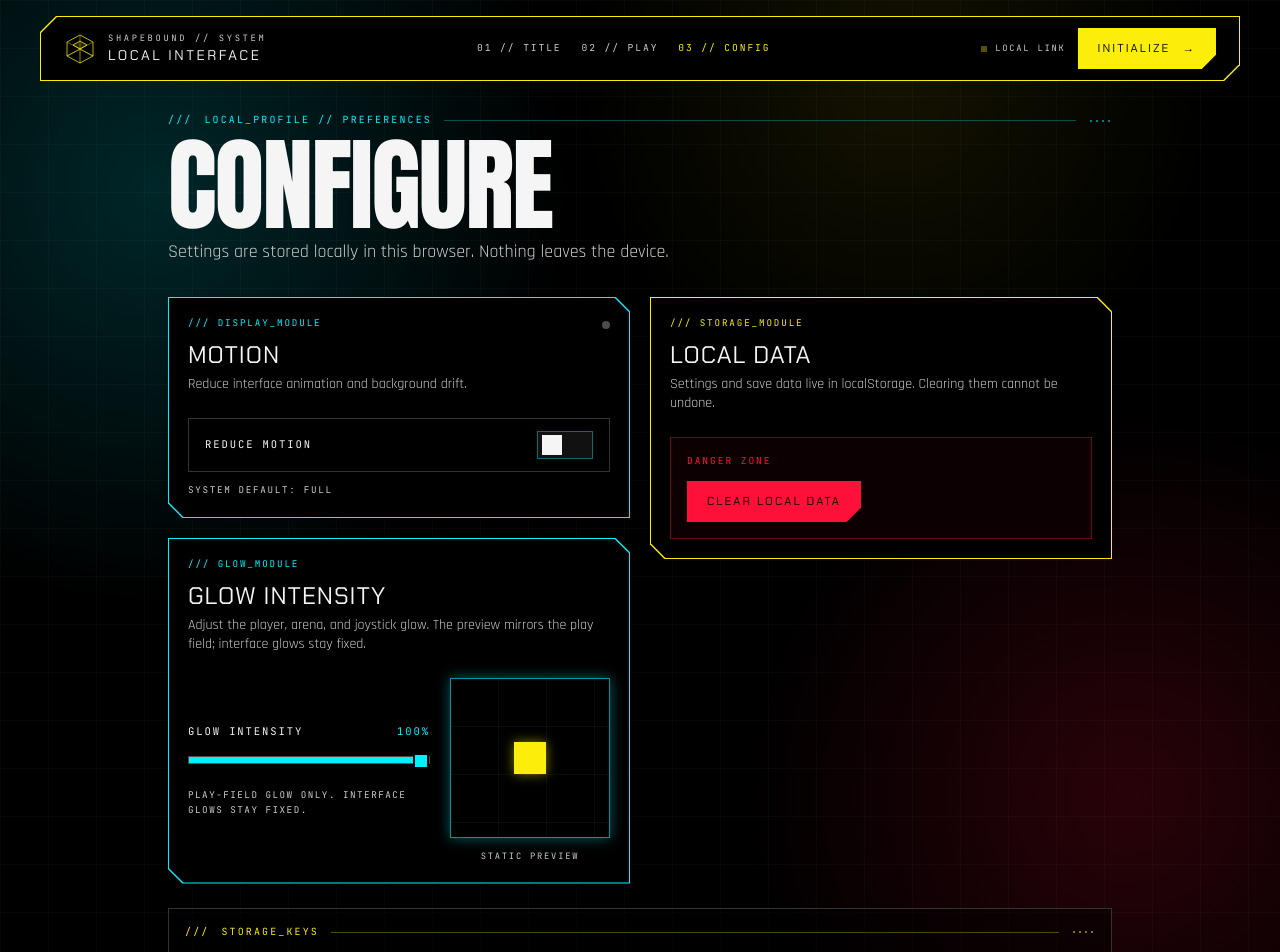
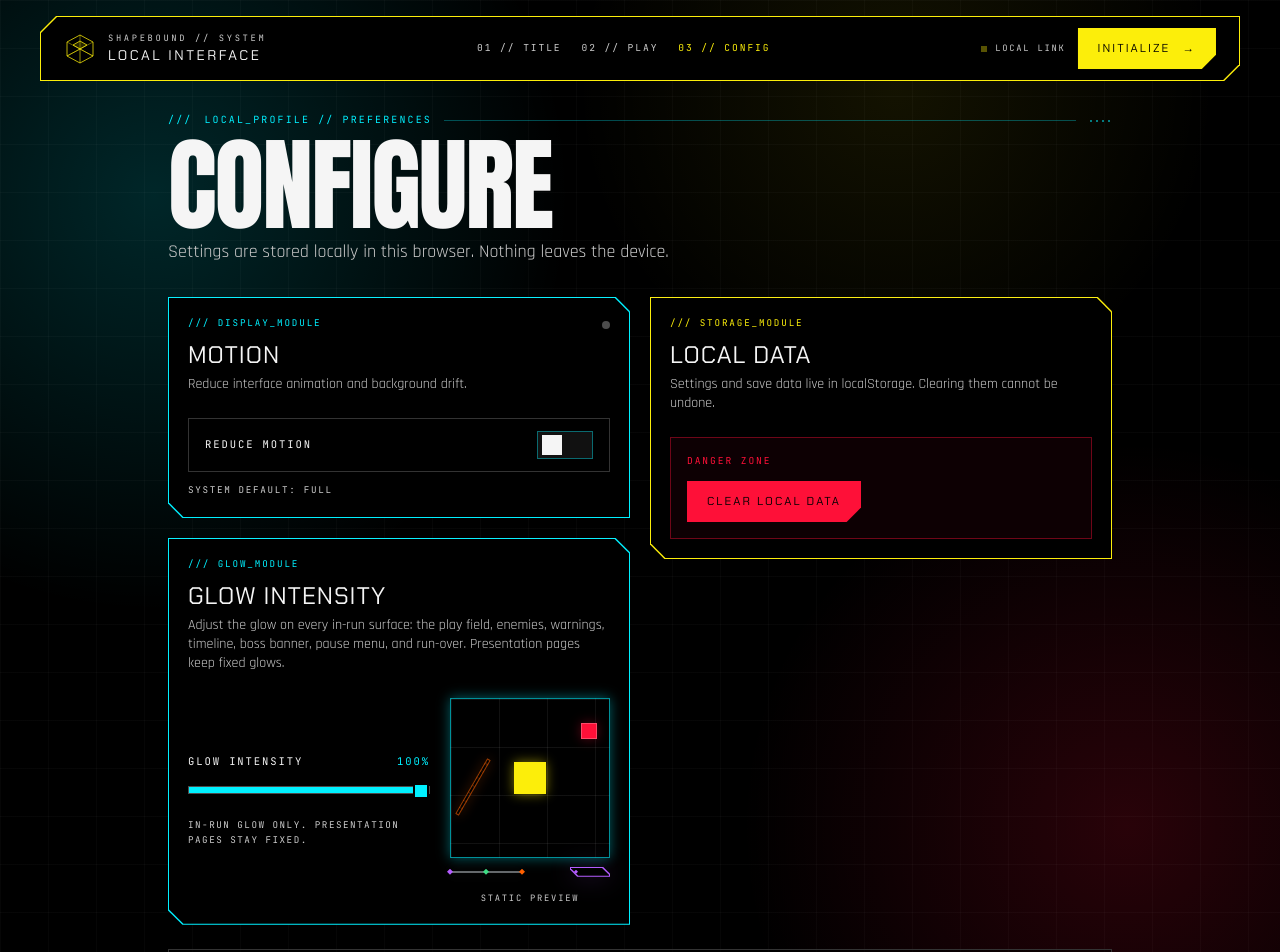
Before and after one commit to itshinmo/react-shapebound, a React (Vite) app: page /settings in a window 1280 px wide. Shown: the top 952 px of the page. Built offline with nearby package versions, Linux system fonts and the light colour scheme.

Commit message:
feat(settings): promote glow preview and update in-run copy

```diff
--- a/src/features/settings/glow-preview.tsx
+++ /dev/null
@@ -1,35 +0,0 @@
-import { PLAYER_BASE_STATS, PLAYER_CONTAINER_SIZE } from '@/game/player';
-
-import type { CSSProperties } from 'react';
-
-const PREVIEW_SCALE = 0.5;
-const PREVIEW_CONTAINER_SIZE = PLAYER_CONTAINER_SIZE * PREVIEW_SCALE;
-const PREVIEW_PLAYER_SIZE = PLAYER_BASE_STATS.size * PREVIEW_SCALE;
-
-interface GlowPreviewProps {
-  readonly intensity: number;
-}
-
-export function GlowPreview({ intensity }: GlowPreviewProps) {
-  return (
-    <div
-      aria-hidden="true"
-      className="pointer-events-none relative mx-auto [--glow-scale:0.5]"
-      style={
-        {
-          width: PREVIEW_CONTAINER_SIZE,
-          height: PREVIEW_CONTAINER_SIZE,
-          '--glow-intensity': String(intensity),
-        } as CSSProperties
-      }
-    >
-      <div className="absolute inset-0 bg-void bg-grid opacity-60" />
-      <div className="relative flex h-full w-full items-center justify-center border border-cyan/60 glow-arena">
-        <div
-          className="bg-acid glow-player"
-          style={{ width: PREVIEW_PLAYER_SIZE, height: PREVIEW_PLAYER_SIZE }}
-        />
-      </div>
-    </div>
-  );
-}
--- a/src/features/settings/settings-screen.tsx
+++ b/src/features/settings/settings-screen.tsx
@@ -2,10 +2,10 @@ import { useState } from 'react';
 
 import { cx } from '@/shared/lib/cx';
 import { Button } from '@/shared/ui/button';
+import { GlowPreview } from '@/shared/ui/glow-preview';
 import { Panel } from '@/shared/ui/panel';
 import { SectionLabel } from '@/shared/ui/section-label';
 
-import { GlowPreview } from './glow-preview';
 import { useSettings } from './settings-context';
 import {
   GLOW_INTENSITY_MAX,
@@ -109,8 +109,9 @@ export function SettingsScreen() {
                 Glow intensity
               </h2>
               <p className="mt-1 font-body text-sm leading-snug text-muted">
-                Adjust the player, arena, and joystick glow. The preview mirrors the play field;
-                interface glows stay fixed.
+                Adjust the glow on every in-run surface: the play field, enemies, warnings,
+                timeline, boss banner, pause menu, and run-over. Presentation pages keep fixed
+                glows.
               </p>
 
               <div className="mt-6 grid gap-5 sm:grid-cols-[minmax(0,1fr)_10rem] sm:items-center">
@@ -148,7 +149,7 @@ export function SettingsScreen() {
                     id="glow-intensity-help"
                     className="mt-3 font-mono text-[0.58rem] leading-relaxed tracking-[0.16em] text-muted uppercase"
                   >
-                    PLAY-FIELD GLOW ONLY. INTERFACE GLOWS STAY FIXED.
+                    IN-RUN GLOW ONLY. PRESENTATION PAGES STAY FIXED.
                   </p>
                 </div>
 
--- /dev/null
+++ b/src/shared/ui/glow-preview.tsx
@@ -0,0 +1,87 @@
+import { cx } from '@/shared/lib/cx';
+
+import type { CSSProperties } from 'react';
+
+const PREVIEW_ARENA_SIZE = 160;
+const PREVIEW_PLAYER_SIZE = 32;
+const PREVIEW_TIMELINE_WIDTH = 72;
+const PREVIEW_BOSS_WIDTH = 40;
+
+const TRACK_NODES: readonly { readonly left: string; readonly color: string }[] = [
+  { left: '0%', color: 'bg-boss-purple text-boss-purple' },
+  { left: '50%', color: 'bg-boss-green text-boss-green' },
+  { left: '100%', color: 'bg-boss-orange text-boss-orange' },
+];
+
+interface GlowPreviewProps {
+  readonly intensity: number;
+}
+
+export function GlowPreview({ intensity }: GlowPreviewProps) {
+  return (
+    <div
+      aria-hidden="true"
+      data-testid="glow-preview"
+      className="pointer-events-none relative mx-auto w-40 [--glow-scale:0.5]"
+      style={
+        {
+          '--glow-intensity': String(intensity),
+        } as CSSProperties
+      }
+    >
+      <div
+        className="relative flex items-center justify-center border border-cyan/60 bg-void bg-grid glow-arena"
+        style={{ width: PREVIEW_ARENA_SIZE, height: PREVIEW_ARENA_SIZE }}
+      >
+        <div
+          data-testid="glow-preview-enemy"
+          className="absolute top-6 right-3 size-4 border border-ink/25 bg-red text-red glow-enemy"
+        />
+
+        <div
+          data-testid="glow-preview-warning"
+          className="absolute top-14 left-5 h-16 w-1 origin-center rotate-[30deg] border border-orange/60 bg-warning-lane text-orange glow-warning"
+        />
+
+        <div
+          data-testid="glow-preview-player"
+          className="bg-acid glow-player"
+          style={{ width: PREVIEW_PLAYER_SIZE, height: PREVIEW_PLAYER_SIZE }}
+        />
+      </div>
+
+      <div className="mt-1.5 flex items-center justify-between gap-2">
+        <div
+          data-testid="glow-preview-timeline"
+          className="relative h-4"
+          style={{ width: PREVIEW_TIMELINE_WIDTH }}
+        >
+          <div
+            data-testid="glow-preview-track"
+            className="absolute inset-x-0 top-1/2 h-px -translate-y-1/2 bg-track text-track glow-track"
+          />
+          {TRACK_NODES.map((node) => (
+            <span
+              key={node.left}
+              className={cx(
+                'absolute top-1/2 size-1.5 -translate-x-1/2 -translate-y-1/2 glow-track clip-diamond',
+                node.color,
+              )}
+              style={{ left: node.left }}
+            />
+          ))}
+        </div>
+
+        <div
+          data-testid="glow-preview-boss"
+          className="relative h-2.5 text-boss-purple glow-hud"
+          style={{ width: PREVIEW_BOSS_WIDTH }}
+        >
+          <div className="clip-border relative h-full w-full [--clip-border:currentColor] [--clip-fill:var(--color-void)] clip-corner-sm">
+            <span className="absolute top-1/2 left-1 size-1 -translate-y-1/2 bg-boss-purple clip-diamond" />
+          </div>
+        </div>
+      </div>
+    </div>
+  );
+}
```
Also changed, not shown: 1 other file (tests, documents, lock files or other folders).
